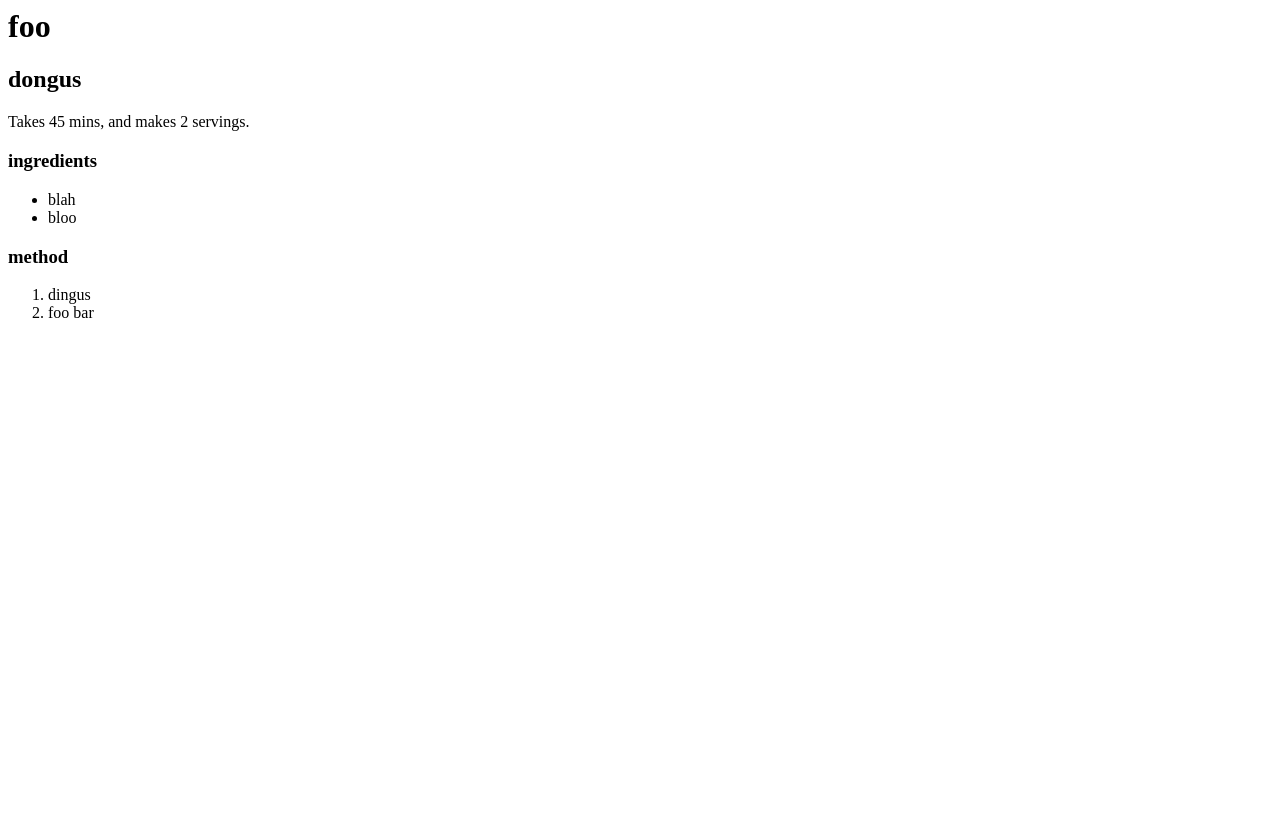
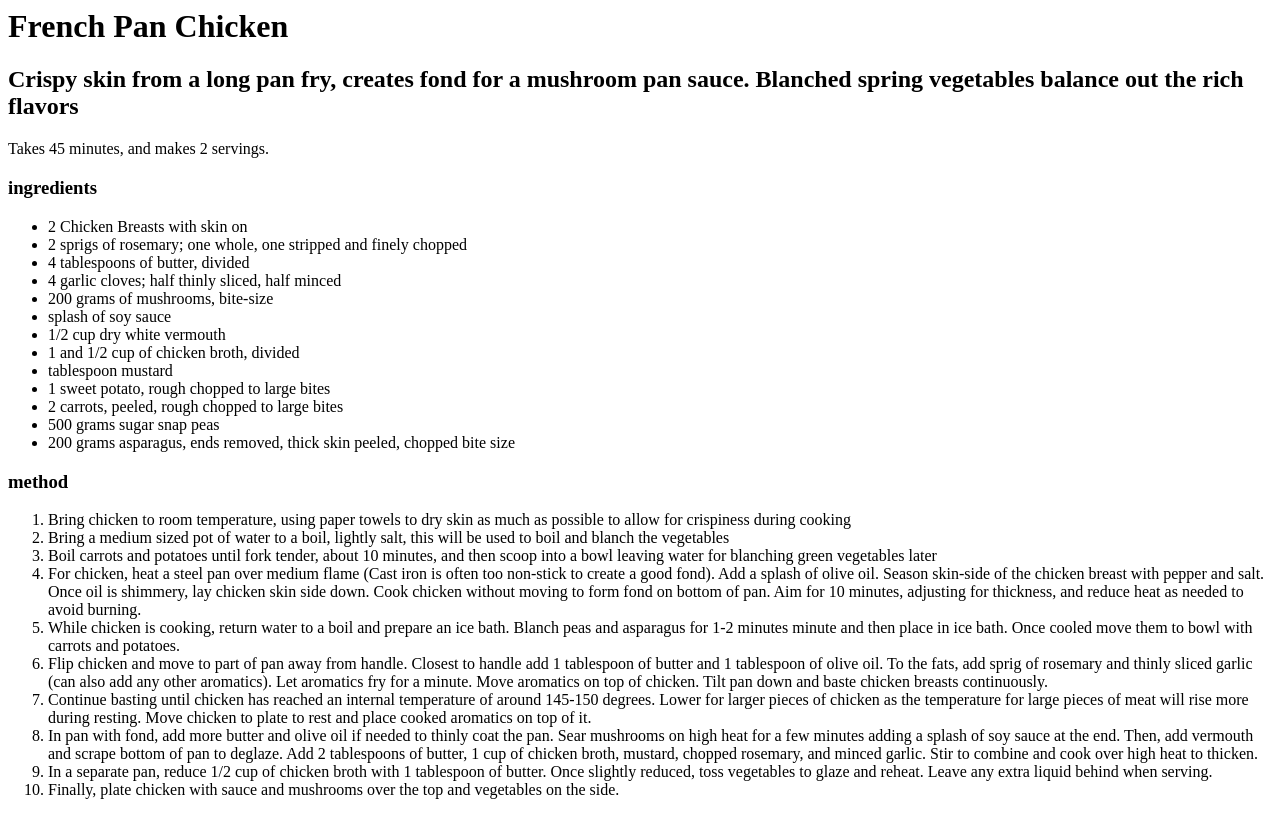
Before and after one commit to zivepstein/recipe-book, a plain HTML site: page recipes/pan-chicken.html in a window 1280 px wide. Drawn offline with nearby package versions, Linux system fonts and the light colour scheme.

Commit message:
new shit vol 22

```diff
--- a/recipes/pan-chicken.html
+++ b/recipes/pan-chicken.html
@@ -18,12 +18,39 @@
 </body>
 <script>
 
-var recipe = {"title" : "foo",
-				"lede": 'dongus',
-				"time" : "45 mins",
-				"servings" : 2,
-				"method" : ["dingus"," foo bar"],
-			  'ingredients': ["blah","bloo"]}
+var recipe = {
+    'title': "French Pan Chicken",
+    'lede': "Crispy skin from a long pan fry, creates fond for a mushroom pan sauce. Blanched spring vegetables balance out the rich flavors",
+    'servings': 2,
+    'time': "45 minutes",
+    'ingredients': [
+      "2 Chicken Breasts with skin on",
+      "2 sprigs of rosemary; one whole, one stripped and finely chopped",
+      "4 tablespoons of butter, divided",
+      "4 garlic cloves; half thinly sliced, half minced",
+      "200 grams of mushrooms, bite-size",
+      "splash of soy sauce",
+      "1/2 cup dry white vermouth",
+      "1 and 1/2 cup of chicken broth, divided",
+      "tablespoon mustard",
+      "1 sweet potato, rough chopped to large bites",
+      "2 carrots, peeled, rough chopped to large bites",
+      "500 grams sugar snap peas",
+      "200 grams asparagus, ends removed, thick skin peeled, chopped bite size"
+    ],
+    'method': [
+        "Bring chicken to room temperature, using paper towels to dry skin as much as possible to allow for crispiness during cooking",
+        "Bring a medium sized pot of water to a boil, lightly salt, this will be used to boil and blanch the vegetables",
+        "Boil carrots and potatoes until fork tender, about 10 minutes, and then scoop into a bowl leaving water for blanching green vegetables later",
+        "For chicken, heat a steel pan over medium flame (Cast iron is often too non-stick to create a good fond). Add a splash of olive oil. Season skin-side of the chicken breast with pepper and salt. Once oil is shimmery, lay chicken skin side down. Cook chicken without moving to form fond on bottom of pan. Aim for 10 minutes, adjusting for thickness, and reduce heat as needed to avoid burning.",
+        "While chicken is cooking, return water to a boil and prepare an ice bath. Blanch peas and asparagus for 1-2 minutes minute and then place in ice bath. Once cooled move them to bowl with carrots and potatoes.",
+        "Flip chicken and move to part of pan away from handle. Closest to handle add 1 tablespoon of butter and 1 tablespoon of olive oil. To the fats, add sprig of rosemary and thinly sliced garlic (can also add any other aromatics). Let aromatics fry for a minute. Move aromatics on top of chicken. Tilt pan down and baste chicken breasts continuously.",
+        "Continue basting until chicken has reached an internal temperature of around 145-150 degrees. Lower for larger pieces of chicken as the temperature for large pieces of meat will rise more during resting. Move chicken to plate to rest and place cooked aromatics on top of it.",
+        "In pan with fond, add more butter and olive oil if needed to thinly coat the pan. Sear mushrooms on high heat for a few minutes adding a splash of soy sauce at the end. Then, add vermouth and scrape bottom of pan to deglaze. Add 2 tablespoons of butter, 1 cup of chicken broth, mustard, chopped rosemary, and minced garlic. Stir to combine and cook over high heat to thicken.",
+        "In a separate pan, reduce 1/2 cup of chicken broth with 1 tablespoon of butter. Once slightly reduced, toss vegetables to glaze and reheat. Leave any extra liquid behind when serving.",
+        "Finally, plate chicken with sauce and mushrooms over the top and vegetables on the side."
+      ]
+    }
 
 for (const [key, value] of Object.entries(recipe)) {
   console.log(key, value);
```
